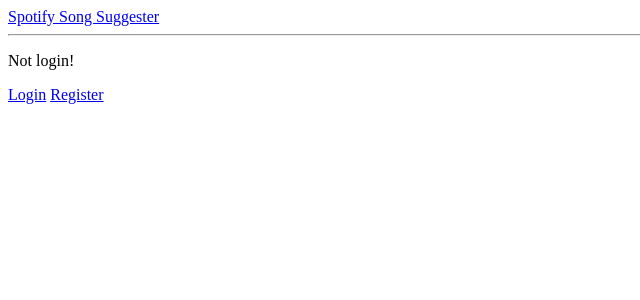
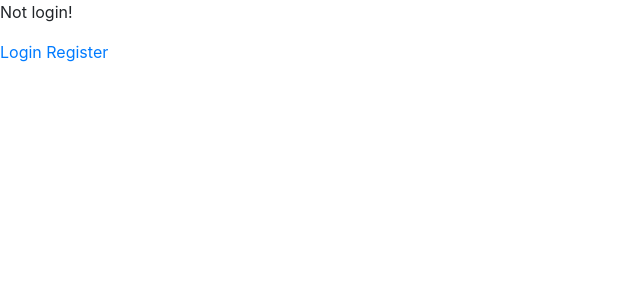
Before and after one commit to tt-dspt-193/spotify-song-suggester, a Flask app: page / in a window 1280 px wide. Shown: the top 300 px of the page, without its empty margins (0-640 px from the left). Run offline with Flask 2, Linux system fonts and the light colour scheme; parts of the project's set-up code (start-up, migrations or seed data) failed here and were passed over; some libraries are stand-ins or nearby versions.

Commit message:
Adding bootstrap elements to the base html

```diff
--- a/templates/base.html
+++ b/templates/base.html
@@ -1,10 +1,19 @@
+<!DOCTYPE html>
 <html>
-  <head>
-		<title>Spotify Song Suggester</title>
-  </head>
-  <body>
-    <div><a href="/">Spotify Song Suggester</a></div>
-    <hr>
+
+<head>
+    <title>Spotify Song Suggester</title>
+
+    <!--Bootsrap 4 CDN-->
+    <link rel="stylesheet" href="https://stackpath.bootstrapcdn.com/bootstrap/4.1.3/css/bootstrap.min.css"
+        integrity="sha384-MCw98/SFnGE8fJT3GXwEOngsV7Zt27NXFoaoApmYm81iuXoPkFOJwJ8ERdknLPMO" crossorigin="anonymous">
+
+    <!--Fontawesome CDN-->
+    <link rel="stylesheet" href="https://use.fontawesome.com/releases/v5.3.1/css/all.css"
+        integrity="sha384-mzrmE5qonljUremFsqc01SB46JvROS7bZs3IO2EmfFsd15uHvIt+Y8vEf7N7fWAU" crossorigin="anonymous">
+
+    <!--Custom styles-->
+    <link rel="stylesheet" type="text/css" href="css/log-in.css">
+    <div> </div>
     {% block content %}{% endblock %}
-  </body>
-</html>
+</head>
```
